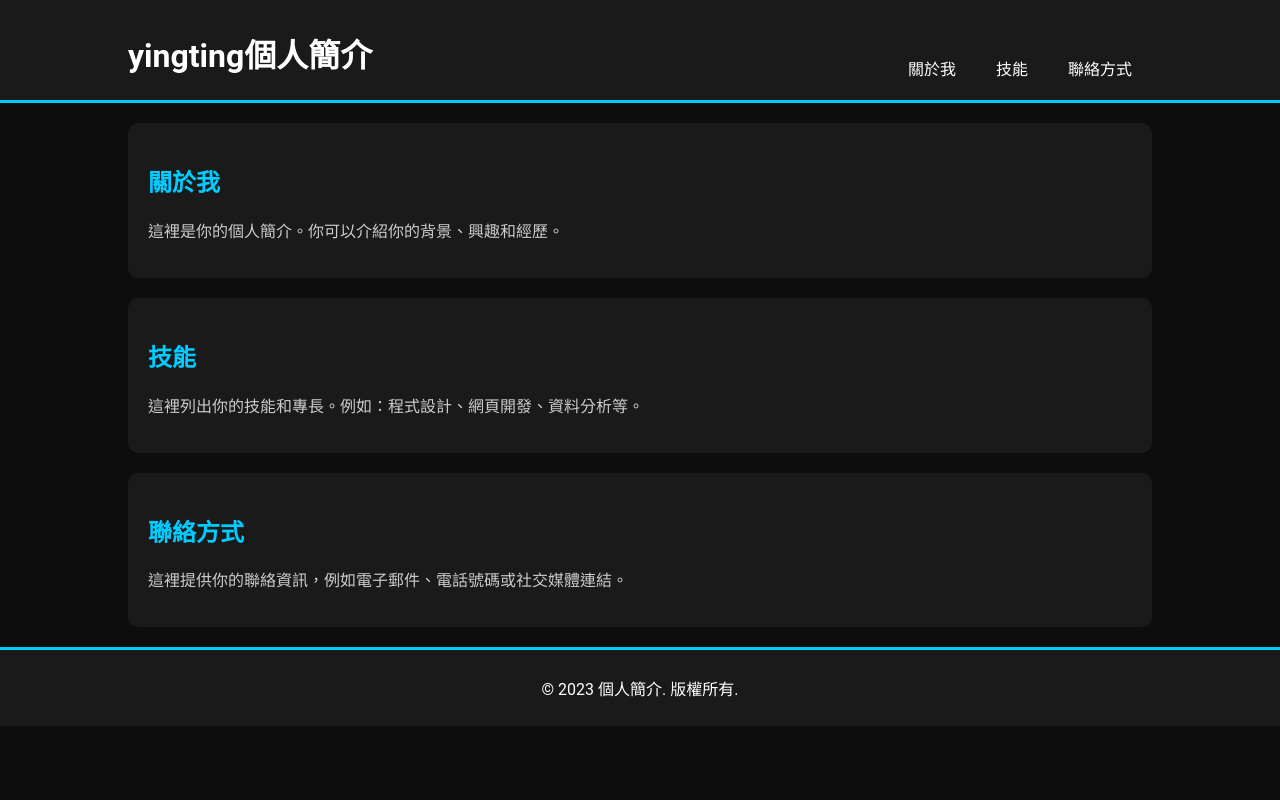
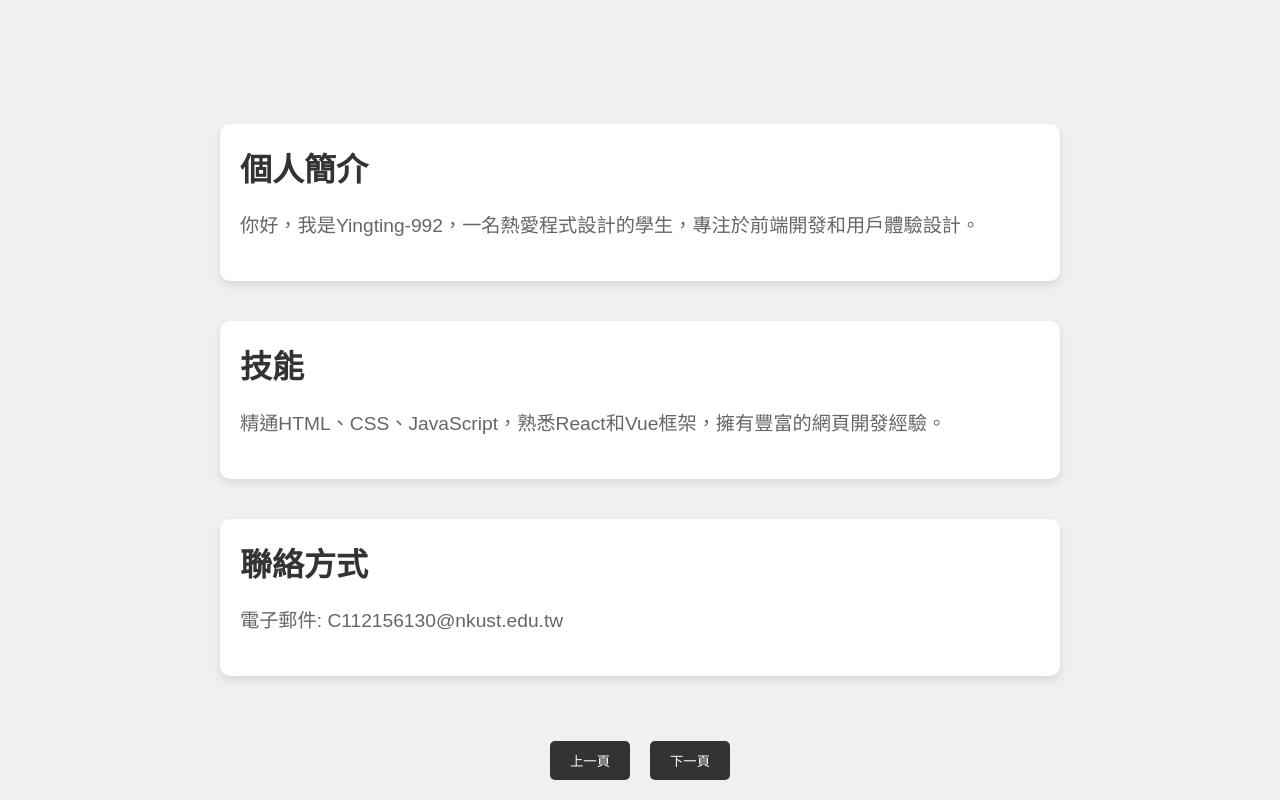
Before and after one commit to yingting-992/yingting-992.github.io, a plain HTML site: page index.html in a window 1280 px wide. Drawn offline with Linux system fonts and the light colour scheme.

Commit message:
first html

```diff
--- a/index.html
+++ b/index.html
@@ -1,107 +1,110 @@
 <!DOCTYPE html>
-<html lang="zh-TW">
+<html lang="zh-tw">
 <head>
     <meta charset="UTF-8">
     <meta name="viewport" content="width=device-width, initial-scale=1.0">
     <title>個人簡介</title>
     <style>
-        body {
-            font-family: 'Roboto', sans-serif;
-            background-color: #0d0d0d;
-            color: #ffffff;
+        body, html {
             margin: 0;
             padding: 0;
+            width: 100%;
+            height: 100%;
+            overflow: hidden;
+            font-family: 'Arial', sans-serif;
+            background: #f0f0f0;
         }
         .container {
+            width: 100%;
+            height: 100%;
+            display: flex;
+            flex-direction: column;
+            align-items: center;
+            justify-content: center;
+            transition: transform 0.5s ease-in-out;
+        }
+        .page {
             width: 80%;
-            margin: auto;
-            overflow: hidden;
-        }
-        header {
-            background: #1a1a1a;
-            color: #ffffff;
-            padding-top: 30px;
-            min-height: 70px;
-            border-bottom: #00ccff 3px solid;
-        }
-        header a {
-            color: #ffffff;
-            text-decoration: none;
-            text-transform: uppercase;
-            font-size: 16px;
-        }
-        header ul {
-            padding: 0;
-            list-style: none;
-        }
-        header li {
-            float: left;
-            display: inline;
-            padding: 0 20px 0 20px;
-        }
-        header #branding {
-            float: left;
-        }
-        header #branding h1 {
-            margin: 0;
-        }
-        header nav {
-            float: right;
-            margin-top: 10px;
-        }
-        .content {
+            max-width: 800px;
+            background: white;
             padding: 20px;
-            background: #1a1a1a;
-            margin-top: 20px;
+            box-shadow: 0 4px 8px rgba(0, 0, 0, 0.1);
+            margin: 20px 0;
             border-radius: 10px;
         }
-        .content h2 {
-            color: #00ccff;
+        .page h1 {
+            margin-top: 0;
+            font-size: 2em;
+            color: #333;
         }
-        .content p {
-            color: #cccccc;
+        .page p {
+            font-size: 1.2em;
+            color: #666;
+            line-height: 1.6;
         }
-        footer {
-            background: #1a1a1a;
-            color: #ffffff;
-            text-align: center;
-            padding: 10px 0;
-            margin-top: 20px;
-            border-top: #00ccff 3px solid;
+        .nav-buttons {
+            position: fixed;
+            bottom: 20px;
+            display: flex;
+            justify-content: center;
+            width: 100%;
+        }
+        .nav-buttons button {
+            background: #333;
+            color: white;
+            border: none;
+            padding: 10px 20px;
+            margin: 0 10px;
+            cursor: pointer;
+            border-radius: 5px;
+            transition: background 0.3s;
+        }
+        .nav-buttons button:hover {
+            background: #555;
         }
     </style>
 </head>
 <body>
-    <header>
-        <div class="container">
-            <div id="branding">
-                <h1>yingting個人簡介</h1>
-            </div>
-            <nav>
-                <ul>
-                    <li><a href="#about">關於我</a></li>
-                    <li><a href="#skills">技能</a></li>
-                    <li><a href="#contact">聯絡方式</a></li>
-                </ul>
-            </nav>
+    <div class="container" id="container">
+        <div class="page">
+            <h1>個人簡介</h1>
+            <p>你好，我是Yingting-992，一名熱愛程式設計的學生，專注於前端開發和用戶體驗設計。</p>
         </div>
-    </header>
-    <div class="container">
-        <section id="about" class="content">
-            <h2>關於我</h2>
-            <p>這裡是你的個人簡介。你可以介紹你的背景、興趣和經歷。</p>
-        </section>
-        <section id="skills" class="content">
-            <h2>技能</h2>
-            <p>這裡列出你的技能和專長。例如：程式設計、網頁開發、資料分析等。</p>
-        </section>
-        <section id="contact" class="content">
-            <h2>聯絡方式</h2>
-            <p>這裡提供你的聯絡資訊，例如電子郵件、電話號碼或社交媒體連結。</p>
-        </section>
+        <div class="page">
+            <h1>技能</h1>
+            <p>精通HTML、CSS、JavaScript，熟悉React和Vue框架，擁有豐富的網頁開發經驗。</p>
+        </div>
+        <div class="page">
+            <h1>聯絡方式</h1>
+            <p>電子郵件: C112156130@nkust.edu.tw</p>
+        </div>
     </div>
-    <footer>
-        <p>© 2023 個人簡介. 版權所有.</p>
-    </footer>
+    <div class="nav-buttons">
+        <button onclick="prevPage()">上一頁</button>
+        <button onclick="nextPage()">下一頁</button>
+    </div>
+    <script>
+        let currentPage = 0;
+        const container = document.getElementById('container');
+        const pages = document.querySelectorAll('.page');
+
+        function updatePage() {
+            container.style.transform = `translateY(-${currentPage * 100}vh)`;
+        }
+
+        function nextPage() {
+            if (currentPage < pages.length - 1) {
+                currentPage++;
+                updatePage();
+            }
+        }
+
+        function prevPage() {
+            if (currentPage > 0) {
+                currentPage--;
+                updatePage();
+            }
+        }
+    </script>
 </body>
 </html>
```
